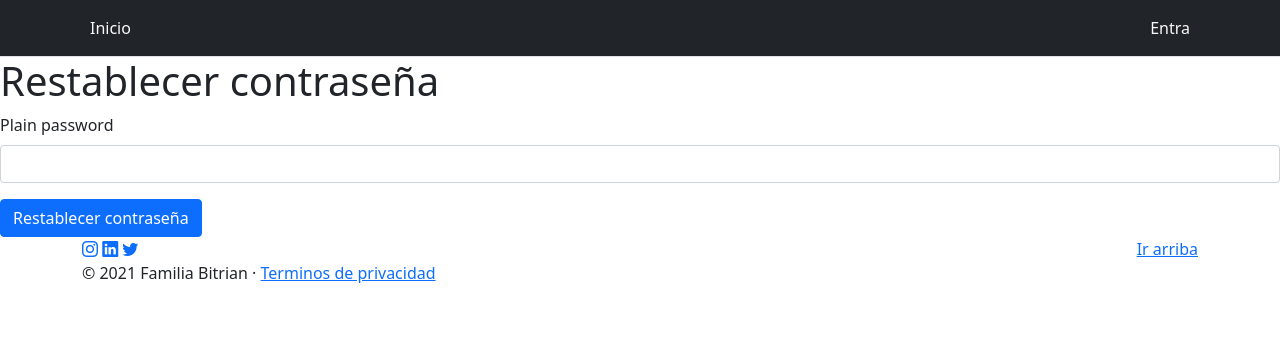
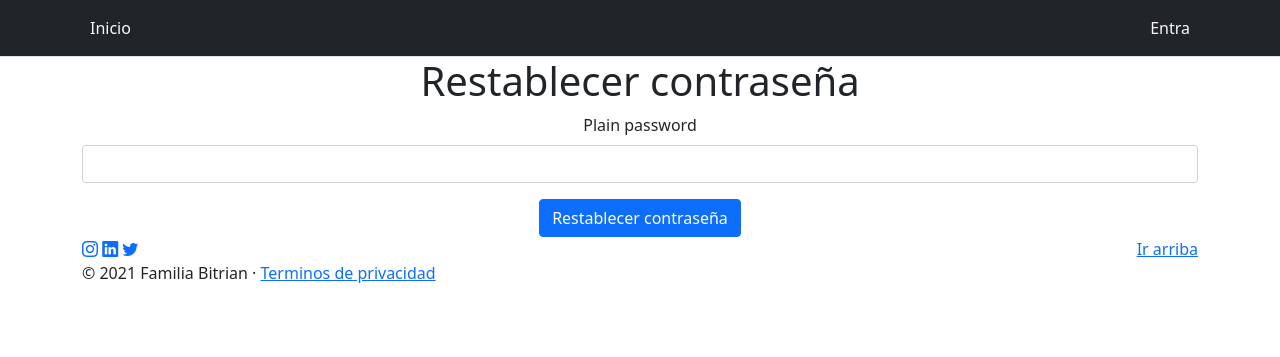
Before and after one commit to rubenbitrian/reservas, a Symfony app: template templates/reset_password/reset.html.twig in a window 1280 px wide. Shown: the top 357 px of the page. Run offline with Twig, Linux system fonts and the light colour scheme; the template is opened without the code that fills it, so the values that code supplies are empty; form fields are guessed from the names that the template uses; some libraries are stand-ins or nearby versions.

Commit message:
Fix bugs

```diff
--- a/templates/reset_password/request.html.twig
+++ b/templates/reset_password/request.html.twig
@@ -6,6 +6,8 @@
     {% for flashError in app.flashes('reset_password_error') %}
         <div class="alert alert-danger" role="alert">{{ flashError }}</div>
     {% endfor %}
+    <div class="container text-center form-signin">
+        <div class="row">
             <h1>Restablece tu contraseña</h1>
 
             {{ form_start(requestForm) }}
@@ -18,4 +20,7 @@
 
             <button class="btn btn-primary">Enviar email de restablecimiento de contraseña</button>
             {{ form_end(requestForm) }}
+        </div>
+    </div>
+
 {% endblock %}
--- a/templates/reset_password/reset.html.twig
+++ b/templates/reset_password/reset.html.twig
@@ -3,10 +3,14 @@
 {% block title %}Restablecer contraseña{% endblock %}
 
 {% block body %}
-    <h1>Restablecer contraseña</h1>
+    <div class="container text-center form-signin">
+        <div class="row">
+            <h1>Restablecer contraseña</h1>
 
-    {{ form_start(resetForm) }}
-        {{ form_row(resetForm.plainPassword) }}
-        <button class="btn btn-primary">Restablecer contraseña</button>
-    {{ form_end(resetForm) }}
+            {{ form_start(resetForm) }}
+            {{ form_row(resetForm.plainPassword) }}
+            <button class="btn btn-primary">Restablecer contraseña</button>
+            {{ form_end(resetForm) }}
+        </div>
+    </div>
 {% endblock %}
```
Also changed, not shown: templates/reset_password/check_email.html.twig (+12 -5 lines). Lines whose indentation alone changed are shown as unchanged.
